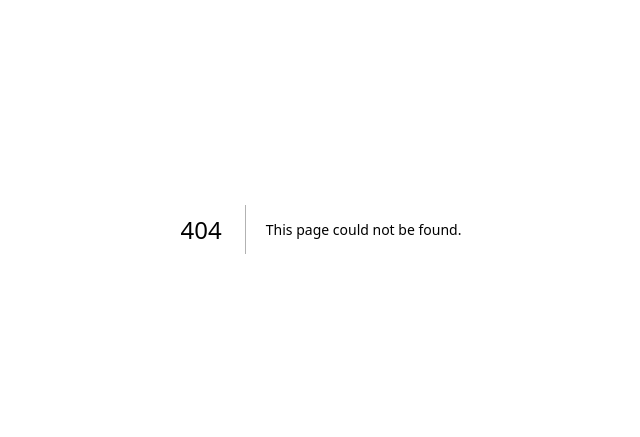
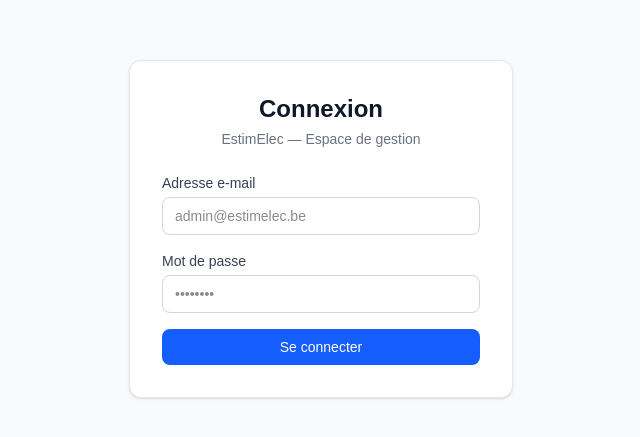
Before and after one commit to Christophe72/estimation-devis, a Next.js app in the folder estim-elec-frontend/: page /login in a window 1280 px wide. Before the commit this address had no page. Shown: the part 171-608 px from the top of the page, without its empty margins (319-959 px from the left). Built offline with nearby package versions, Linux system fonts and the light colour scheme; no server answers.

Commit message:
Ajout de l'authentification utilisateur avec contexte et gestion des tokens

```diff
--- a/estim-elec-frontend/app/layout.tsx
+++ b/estim-elec-frontend/app/layout.tsx
@@ -1,5 +1,6 @@
 import type { Metadata } from "next";
 import { Geist, Geist_Mono } from "next/font/google";
+import { AuthProvider } from "@/context/AuthContext";
 import "./globals.css";
 
 const geistSans = Geist({
@@ -27,7 +28,9 @@ export default function RootLayout({
       lang="en"
       className={`${geistSans.variable} ${geistMono.variable} h-full antialiased`}
     >
-      <body className="min-h-full flex flex-col">{children}</body>
+      <body className="min-h-full flex flex-col">
+        <AuthProvider>{children}</AuthProvider>
+      </body>
     </html>
   );
 }
--- /dev/null
+++ b/estim-elec-frontend/app/login/page.tsx
@@ -0,0 +1,103 @@
+"use client";
+
+import { useState, type FormEvent } from "react";
+import { useRouter } from "next/navigation";
+import { login } from "@/lib/auth";
+import { useAuth } from "@/context/AuthContext";
+
+export default function LoginPage() {
+  const router = useRouter();
+  const { setUser } = useAuth();
+
+  const [email, setEmail] = useState("");
+  const [password, setPassword] = useState("");
+  const [error, setError] = useState<string | null>(null);
+  const [isLoading, setIsLoading] = useState(false);
+
+  async function handleSubmit(e: FormEvent<HTMLFormElement>) {
+    e.preventDefault();
+    setError(null);
+    setIsLoading(true);
+
+    try {
+      const response = await login(email, password);
+      setUser(response.user);
+      router.push("/");
+    } catch (err) {
+      const message =
+        err instanceof Error ? err.message : "Identifiants invalides.";
+      setError(message);
+    } finally {
+      setIsLoading(false);
+    }
+  }
+
+  return (
+    <div className="flex min-h-screen items-center justify-center bg-gray-50 px-4">
+      <div className="w-full max-w-sm rounded-xl border border-gray-200 bg-white p-8 shadow-sm">
+        <h1 className="mb-1 text-center text-2xl font-semibold text-gray-900">
+          Connexion
+        </h1>
+        <p className="mb-6 text-center text-sm text-gray-500">
+          EstimElec — Espace de gestion
+        </p>
+
+        <form onSubmit={(e) => void handleSubmit(e)} className="space-y-4">
+          <div>
+            <label
+              htmlFor="email"
+              className="mb-1 block text-sm font-medium text-gray-700"
+            >
+              Adresse e-mail
+            </label>
+            <input
+              id="email"
+              type="email"
+              autoComplete="email"
+              required
+              value={email}
+              onChange={(e) => setEmail(e.target.value)}
+              className="w-full rounded-lg border border-gray-300 px-3 py-2 text-sm outline-none focus:border-blue-500 focus:ring-1 focus:ring-blue-500 disabled:opacity-50"
+              placeholder="admin@estimelec.be"
+              disabled={isLoading}
+            />
+          </div>
+
+          <div>
+            <label
+              htmlFor="password"
+              className="mb-1 block text-sm font-medium text-gray-700"
+            >
+              Mot de passe
+            </label>
+            <input
+              id="password"
+              type="password"
+              autoComplete="current-password"
+              required
+              value={password}
+              onChange={(e) => setPassword(e.target.value)}
+              className="w-full rounded-lg border border-gray-300 px-3 py-2 text-sm outline-none focus:border-blue-500 focus:ring-1 focus:ring-blue-500 disabled:opacity-50"
+              placeholder="••••••••"
+              disabled={isLoading}
+            />
+          </div>
+
+          {error && (
+            <p className="rounded-lg bg-red-50 px-3 py-2 text-sm text-red-600">
+              {error}
+            </p>
+          )}
+
+          <button
+            type="submit"
+            disabled={isLoading}
+            className="w-full rounded-lg bg-blue-600 px-4 py-2 text-sm font-medium text-white hover:bg-blue-700 focus:outline-none focus:ring-2 focus:ring-blue-500 focus:ring-offset-2 disabled:opacity-60"
+          >
+            {isLoading ? "Connexion…" : "Se connecter"}
+          </button>
+        </form>
+      </div>
+    </div>
+  );
+}
--- a/estim-elec-frontend/app/page.tsx
+++ b/estim-elec-frontend/app/page.tsx
@@ -1,25 +1,54 @@
+"use client";
+
 import Link from "next/link";
+import { useAuth } from "@/context/AuthContext";
+
 export default function Home() {
+  const { user, logout } = useAuth();
+
   return (
+    <div className="mx-auto w-full max-w-4xl p-6">
+      <div className="mb-6 flex items-center justify-between">
         <div>
-      <h1 className="text-2xl font-bold mb-4">Bienvenue sur l&apos;application de gestion de devis électriques</h1>
-      <p className="text-lg mb-2">Utilisez le menu pour naviguer entre les clients, les ouvrages et les devis.</p>
-      <p className="text-lg">Vous pouvez créer, modifier et supprimer des clients et des ouvrages, ainsi que générer des devis basés sur ces données.</p>
-      <Link href="/customers" className="mt-4 inline-block rounded bg-blue-600 px-4 py-2 text-white hover:bg-blue-700">
+          <h1 className="text-2xl font-bold">Bienvenue sur l&apos;application de gestion de devis électriques</h1>
+          {user && (
+            <p className="mt-1 text-sm text-gray-500">
+              Connecté en tant que{" "}
+              <span className="font-medium text-gray-700">
+                {user.prenom} {user.nom}
+              </span>{" "}
+              ({user.role})
+            </p>
+          )}
+        </div>
+        <button
+          onClick={logout}
+          className="rounded-lg border border-gray-300 px-4 py-2 text-sm font-medium text-gray-700 hover:bg-gray-100"
+        >
+          Déconnexion
+        </button>
+      </div>
+
+      <p className="mb-2 text-lg">Utilisez le menu pour naviguer entre les clients, les ouvrages et les devis.</p>
+      <p className="mb-6 text-lg">Vous pouvez créer, modifier et supprimer des clients et des ouvrages, ainsi que générer des devis basés sur ces données.</p>
+
+      <div className="flex flex-wrap gap-3">
+        <Link href="/customers" className="inline-block rounded bg-blue-600 px-4 py-2 text-white hover:bg-blue-700">
           Voir les clients
         </Link>
-      <Link href="/ouvrages" className="mt-4 ml-4 inline-block rounded bg-green-600 px-4 py-2 text-white hover:bg-green-700">
+        <Link href="/ouvrages" className="inline-block rounded bg-green-600 px-4 py-2 text-white hover:bg-green-700">
           Voir les ouvrages
         </Link>
-      <Link href="/devis" className="mt-4 ml-4 inline-block rounded bg-purple-600 px-4 py-2 text-white hover:bg-purple-700">
+        <Link href="/devis" className="inline-block rounded bg-purple-600 px-4 py-2 text-white hover:bg-purple-700">
           Voir les devis
         </Link>
-      <Link href="/factures" className="mt-4 ml-4 inline-block rounded bg-orange-600 px-4 py-2 text-white hover:bg-orange-700">
+        <Link href="/factures" className="inline-block rounded bg-orange-600 px-4 py-2 text-white hover:bg-orange-700">
           Voir les factures
         </Link>
-      <Link href="/paiements" className="mt-4 ml-4 inline-block rounded bg-red-600 px-4 py-2 text-white hover:bg-red-700">
+        <Link href="/paiements" className="inline-block rounded bg-red-600 px-4 py-2 text-white hover:bg-red-700">
           Voir les paiements
         </Link>
       </div>
+    </div>
   );
 }
--- /dev/null
+++ b/estim-elec-frontend/context/AuthContext.tsx
@@ -0,0 +1,70 @@
+"use client";
+
+import {
+  createContext,
+  useCallback,
+  useContext,
+  useEffect,
+  useState,
+} from "react";
+import { usePathname, useRouter } from "next/navigation";
+import { getStoredUser, setStoredUser, logout as authLogout } from "@/lib/auth";
+import type { AuthUser } from "@/types/auth";
+
+// ─── Context type ─────────────────────────────────────────────────────────────
+
+type AuthContextValue = {
+  user: AuthUser | null;
+  setUser: (user: AuthUser | null) => void;
+  logout: () => void;
+};
+
+const AuthContext = createContext<AuthContextValue | null>(null);
+
+// ─── Provider ─────────────────────────────────────────────────────────────────
+
+const PUBLIC_PATHS = ["/login"];
+
+export function AuthProvider({ children }: { children: React.ReactNode }) {
+  const router = useRouter();
+  const pathname = usePathname();
+
+  // Lazy initializer: reads localStorage once on first client render.
+  const [user, setUserState] = useState<AuthUser | null>(() => getStoredUser());
+
+  // Guard: redirect to /login if not authenticated.
+  useEffect(() => {
+    if (!user && !PUBLIC_PATHS.includes(pathname)) {
+      router.push("/login");
+    }
+  }, [user, pathname, router]);
+
+  const setUser = useCallback((next: AuthUser | null) => {
+    if (next) {
+      setStoredUser(next);
+    }
+    setUserState(next);
+  }, []);
+
+  const logout = useCallback(() => {
+    authLogout();
+    setUserState(null);
+    router.push("/login");
+  }, [router]);
+
+  return (
+    <AuthContext.Provider value={{ user, setUser, logout }}>
+      {children}
+    </AuthContext.Provider>
+  );
+}
+
+// ─── Hook ─────────────────────────────────────────────────────────────────────
+
+export function useAuth(): AuthContextValue {
+  const ctx = useContext(AuthContext);
+  if (!ctx) {
+    throw new Error("useAuth must be used inside <AuthProvider>");
+  }
+  return ctx;
+}
--- a/estim-elec-frontend/lib/api.ts
+++ b/estim-elec-frontend/lib/api.ts
@@ -66,6 +66,13 @@ export async function apiFetch<T = unknown>(
     headers.set("Content-Type", "application/json");
   }
 
+  if (typeof window !== "undefined") {
+    const token = localStorage.getItem("auth_token");
+    if (token && !headers.has("Authorization")) {
+      headers.set("Authorization", `Bearer ${token}`);
+    }
+  }
+
   const response = await fetch(buildApiUrl(path), {
     ...options,
     method,
--- /dev/null
+++ b/estim-elec-frontend/lib/auth.ts
@@ -0,0 +1,68 @@
+import { apiFetch } from "@/lib/api";
+import type { AuthUser, LoginResponse } from "@/types/auth";
+
+const TOKEN_KEY = "auth_token";
+const USER_KEY = "auth_user";
+
+// ─── Token helpers ───────────────────────────────────────────────────────────
+
+export function getToken(): string | null {
+  if (typeof window === "undefined") return null;
+  return localStorage.getItem(TOKEN_KEY);
+}
+
+export function setToken(token: string): void {
+  localStorage.setItem(TOKEN_KEY, token);
+}
+
+export function removeToken(): void {
+  localStorage.removeItem(TOKEN_KEY);
+}
+
+// ─── Stored user helpers ──────────────────────────────────────────────────────
+
+export function getStoredUser(): AuthUser | null {
+  if (typeof window === "undefined") return null;
+  const raw = localStorage.getItem(USER_KEY);
+  if (!raw) return null;
+  try {
+    return JSON.parse(raw) as AuthUser;
+  } catch {
+    return null;
+  }
+}
+
+export function setStoredUser(user: AuthUser): void {
+  localStorage.setItem(USER_KEY, JSON.stringify(user));
+}
+
+export function removeStoredUser(): void {
+  localStorage.removeItem(USER_KEY);
+}
+
+// ─── Auth actions ─────────────────────────────────────────────────────────────
+
+export async function login(email: string, password: string): Promise<LoginResponse> {
+  const response = await apiFetch<LoginResponse>("/api/auth/login", {
+    method: "POST",
+    body: JSON.stringify({ email, password }),
+  });
+
+  if (!response) {
+    throw new Error("Réponse vide du serveur.");
+  }
+
+  setToken(response.accessToken);
+  setStoredUser(response.user);
+
+  return response;
+}
+
+export function logout(): void {
+  removeToken();
+  removeStoredUser();
+}
+
+export async function getCurrentUser(): Promise<AuthUser | null> {
+  return apiFetch<AuthUser>("/api/auth/me");
+}
--- /dev/null
+++ b/estim-elec-frontend/types/auth.ts
@@ -0,0 +1,13 @@
+export type AuthUser = {
+  id: number;
+  email: string;
+  prenom: string;
+  nom: string;
+  role: string;
+};
+
+export type LoginResponse = {
+  accessToken: string;
+  tokenType: string;
+  user: AuthUser;
+};
```
Lines whose indentation alone changed are shown as unchanged.
